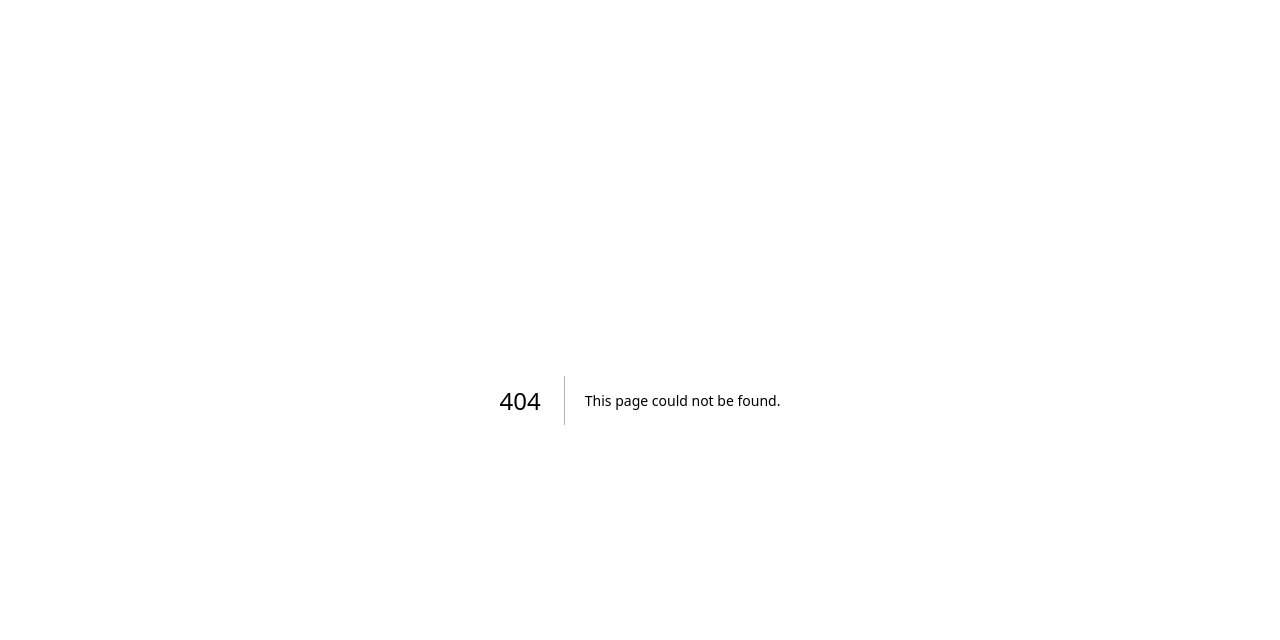
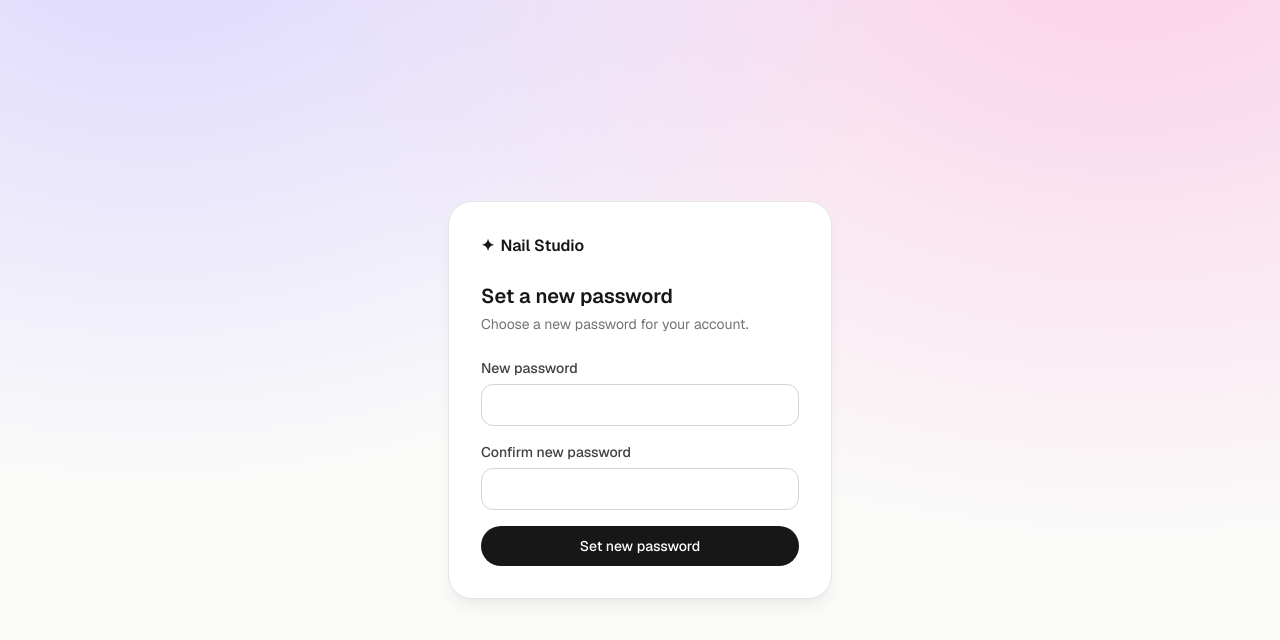
Before and after one commit to thedesigner-j/nail-studio-members, a Next.js app: page /reset-password in a window 1280 px wide. Before the commit this address had no page. Shown: the top 640 px of the page. Built offline with nearby package versions, Linux system fonts and the light colour scheme.

Commit message:
Add forgot password / reset password flow
Reuses the existing /auth/callback code-exchange route for the recovery
link, so no new callback handling was needed — just the request form,
the reset form, and a couple of new public middleware paths.

```diff
--- a/src/app/(auth)/actions.ts
+++ b/src/app/(auth)/actions.ts
@@ -59,3 +59,38 @@ export async function signOut() {
   await supabase.auth.signOut();
   redirect("/login");
 }
+
+export async function requestPasswordReset(
+  _prevState: { error: string; sent?: boolean } | null,
+  formData: FormData,
+): Promise<{ error: string; sent?: boolean }> {
+  const supabase = await createClient();
+  const email = String(formData.get("email") || "").trim();
+  if (!email) return { error: "Enter your email." };
+
+  const { error } = await supabase.auth.resetPasswordForEmail(email, {
+    redirectTo: `${process.env.NEXT_PUBLIC_SITE_URL}/auth/callback?next=/reset-password`,
+  });
+
+  // Always report success, even if the email doesn't match an account —
+  // otherwise this becomes a way to check which emails are registered.
+  if (error) console.error("resetPasswordForEmail failed:", error.message);
+  return { error: "", sent: true };
+}
+
+export async function updatePassword(
+  _prevState: { error: string } | null,
+  formData: FormData,
+): Promise<{ error: string }> {
+  const supabase = await createClient();
+  const password = String(formData.get("password") || "");
+  const confirmPassword = String(formData.get("confirmPassword") || "");
+
+  if (password.length < 6) return { error: "Password must be at least 6 characters." };
+  if (password !== confirmPassword) return { error: "Passwords don't match." };
+
+  const { error } = await supabase.auth.updateUser({ password });
+  if (error) return { error: error.message };
+
+  redirect("/dashboard");
+}
--- /dev/null
+++ b/src/app/(auth)/forgot-password/forgot-password-form.tsx
@@ -0,0 +1,33 @@
+"use client";
+
+import { useActionState } from "react";
+import { requestPasswordReset } from "../actions";
+
+export default function ForgotPasswordForm() {
+  const [state, formAction, pending] = useActionState(requestPasswordReset, null);
+
+  if (state?.sent) {
+    return (
+      <p className="rounded-lg bg-emerald-50 px-3 py-2 text-sm text-emerald-700">
+        If that email has an account, a reset link is on its way. Check your inbox.
+      </p>
+    );
+  }
+
+  return (
+    <form action={formAction} className="space-y-4">
+      <div>
+        <label className="field-label" htmlFor="email">
+          Email
+        </label>
+        <input id="email" name="email" type="email" required className="field-input" />
+      </div>
+
+      {state?.error && <p className="text-sm text-red-600">{state.error}</p>}
+
+      <button type="submit" disabled={pending} className="btn-primary w-full">
+        {pending ? "Sending..." : "Send reset link"}
+      </button>
+    </form>
+  );
+}
--- /dev/null
+++ b/src/app/(auth)/forgot-password/page.tsx
@@ -0,0 +1,23 @@
+import Link from "next/link";
+import ForgotPasswordForm from "./forgot-password-form";
+
+export default function ForgotPasswordPage() {
+  return (
+    <div className="space-y-6">
+      <div>
+        <h1 className="text-xl font-semibold text-neutral-900">Reset your password</h1>
+        <p className="mt-1 text-sm text-neutral-500">
+          Enter your email and we&apos;ll send you a link to set a new password.
+        </p>
+      </div>
+
+      <ForgotPasswordForm />
+
+      <p className="text-center text-sm text-neutral-500">
+        <Link href="/login" className="font-medium text-neutral-900 underline">
+          Back to sign in
+        </Link>
+      </p>
+    </div>
+  );
+}
--- a/src/app/(auth)/login/login-form.tsx
+++ b/src/app/(auth)/login/login-form.tsx
@@ -1,5 +1,6 @@
 "use client";
 
+import Link from "next/link";
 import { useActionState } from "react";
 import { signIn } from "../actions";
 
@@ -18,10 +19,21 @@ export default function LoginForm({ next }: { next?: string }) {
       </div>
 
       <div>
-        <label className="field-label" htmlFor="password">
-          Password
-        </label>
-        <input id="password" name="password" type="password" required className="field-input" />
+        <div className="flex items-center justify-between">
+          <label className="field-label mb-0" htmlFor="password">
+            Password
+          </label>
+          <Link href="/forgot-password" className="text-xs font-medium text-neutral-500 underline">
+            Forgot password?
+          </Link>
+        </div>
+        <input
+          id="password"
+          name="password"
+          type="password"
+          required
+          className="field-input mt-1.5"
+        />
       </div>
 
       {state?.error && <p className="text-sm text-red-600">{state.error}</p>}
--- /dev/null
+++ b/src/app/(auth)/reset-password/page.tsx
@@ -0,0 +1,14 @@
+import ResetPasswordForm from "./reset-password-form";
+
+export default function ResetPasswordPage() {
+  return (
+    <div className="space-y-6">
+      <div>
+        <h1 className="text-xl font-semibold text-neutral-900">Set a new password</h1>
+        <p className="mt-1 text-sm text-neutral-500">Choose a new password for your account.</p>
+      </div>
+
+      <ResetPasswordForm />
+    </div>
+  );
+}
--- /dev/null
+++ b/src/app/(auth)/reset-password/reset-password-form.tsx
@@ -0,0 +1,46 @@
+"use client";
+
+import { useActionState } from "react";
+import { updatePassword } from "../actions";
+
+export default function ResetPasswordForm() {
+  const [state, formAction, pending] = useActionState(updatePassword, null);
+
+  return (
+    <form action={formAction} className="space-y-4">
+      <div>
+        <label className="field-label" htmlFor="password">
+          New password
+        </label>
+        <input
+          id="password"
+          name="password"
+          type="password"
+          required
+          minLength={6}
+          className="field-input"
+        />
+      </div>
+
+      <div>
+        <label className="field-label" htmlFor="confirmPassword">
+          Confirm new password
+        </label>
+        <input
+          id="confirmPassword"
+          name="confirmPassword"
+          type="password"
+          required
+          minLength={6}
+          className="field-input"
+        />
+      </div>
+
+      {state?.error && <p className="text-sm text-red-600">{state.error}</p>}
+
+      <button type="submit" disabled={pending} className="btn-primary w-full">
+        {pending ? "Saving..." : "Set new password"}
+      </button>
+    </form>
+  );
+}
--- a/src/lib/supabase/middleware.ts
+++ b/src/lib/supabase/middleware.ts
@@ -1,7 +1,7 @@
 import { createServerClient } from "@supabase/ssr";
 import { NextResponse, type NextRequest } from "next/server";
 
-const PUBLIC_PATHS = ["/login", "/signup", "/join-", "/auth/callback"];
+const PUBLIC_PATHS = ["/login", "/signup", "/join-", "/forgot-password", "/auth/callback"];
 
 export async function updateSession(request: NextRequest) {
   let supabaseResponse = NextResponse.next({ request });
@@ -40,7 +40,7 @@ export async function updateSession(request: NextRequest) {
 
   if (
     user &&
-    (["/login", "/signup"].includes(request.nextUrl.pathname) ||
+    (["/login", "/signup", "/forgot-password"].includes(request.nextUrl.pathname) ||
       request.nextUrl.pathname.startsWith("/join-"))
   ) {
     const url = request.nextUrl.clone();
```
